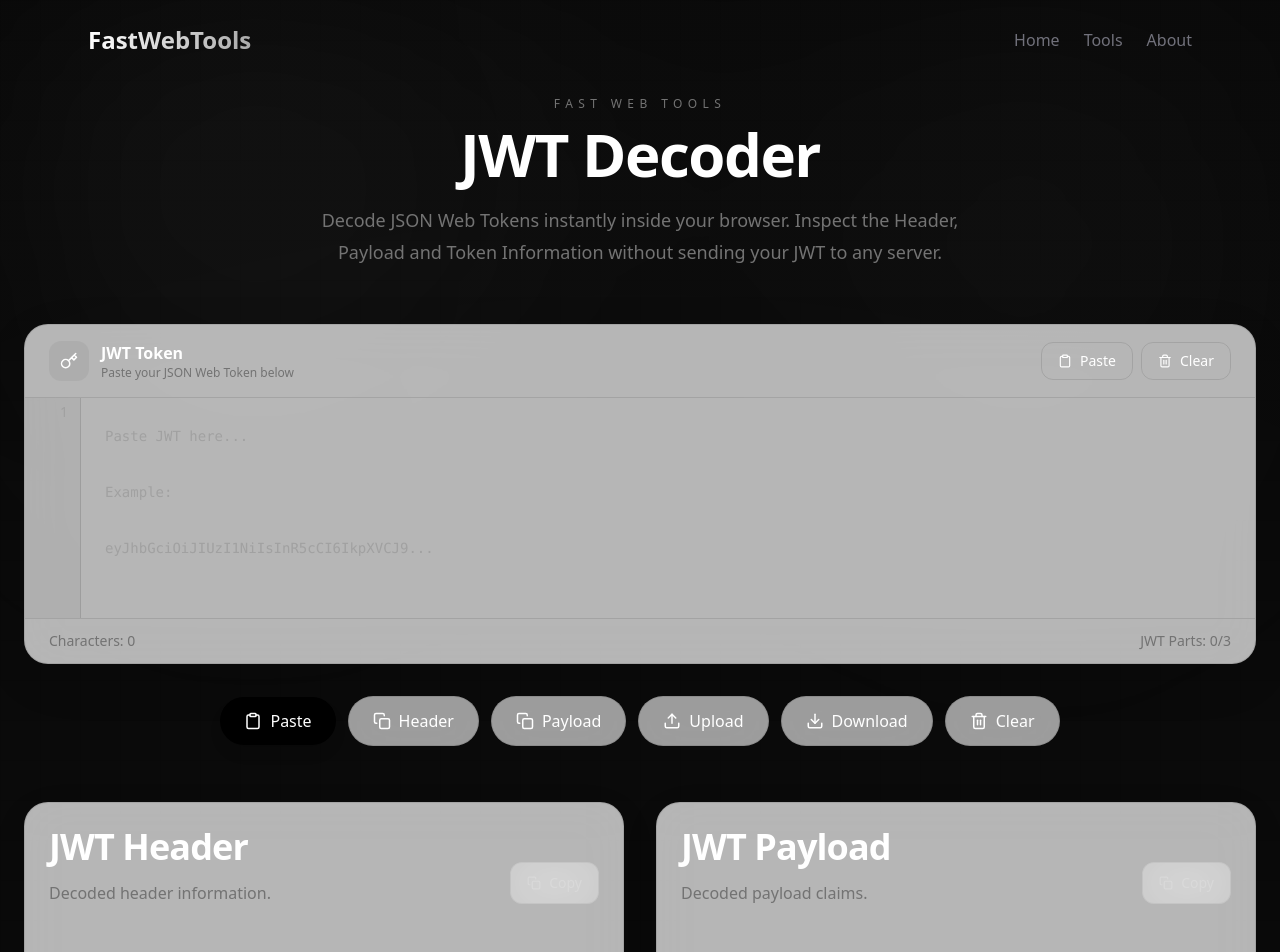
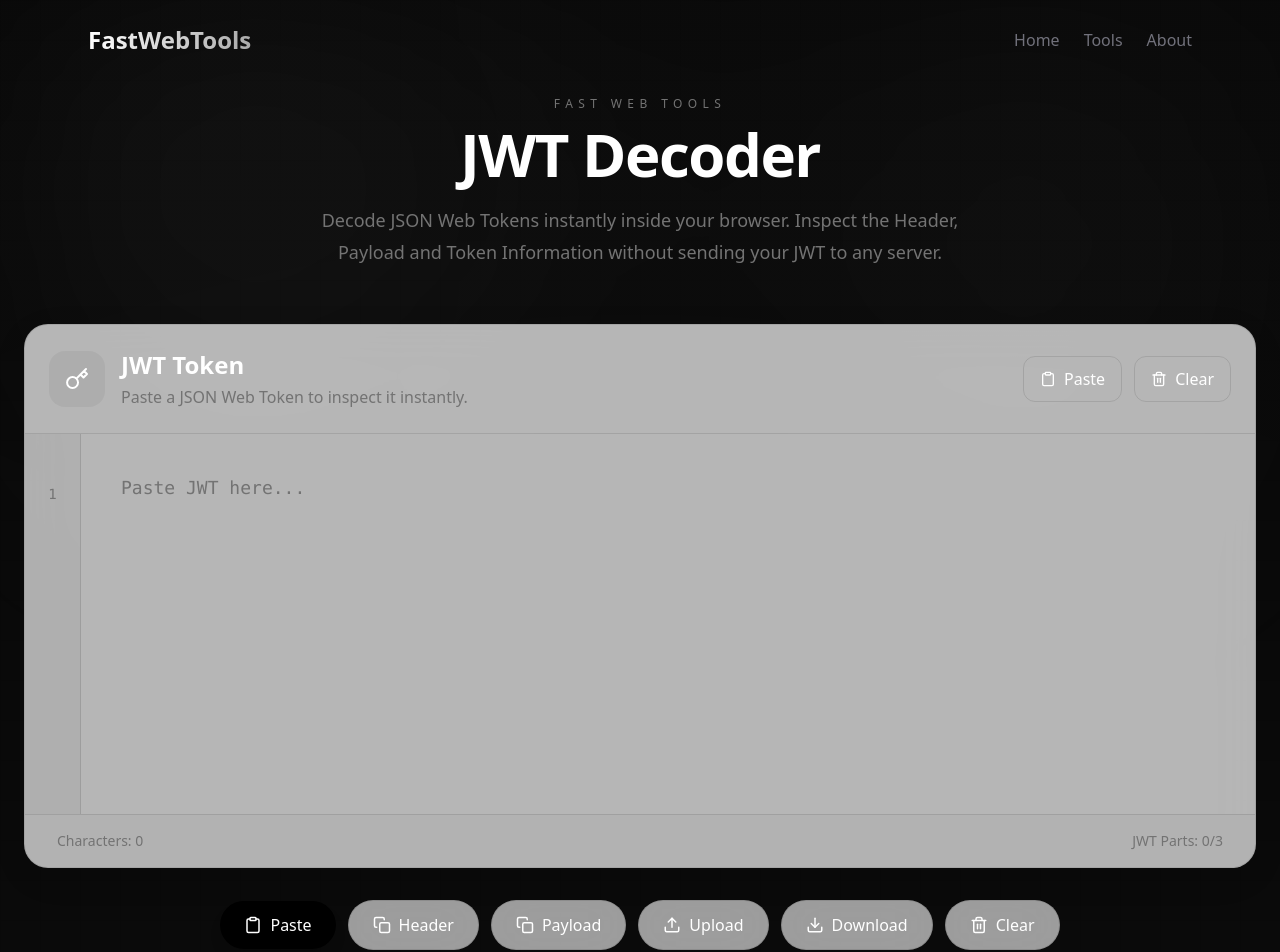
Before and after one commit to Thisarakavishka/fast-web-tools, a Next.js app: page /tools/jwt in a window 1280 px wide. Shown: the top 952 px of the page. Built offline with nearby package versions, Linux system fonts and the light colour scheme.

Commit message:
Refactor: redesign JWT decoder with reusable UI system

```diff
--- a/app/components/jwt/JwtEditor.tsx
+++ b/app/components/jwt/JwtEditor.tsx
@@ -1,6 +1,8 @@
 "use client";
 
-import { FiKey, FiClipboard, FiTrash2 } from "react-icons/fi";
+import { useEffect, useRef } from "react";
+import { FiClipboard, FiKey, FiTrash2 } from "react-icons/fi";
+import GlassCard from "../ui/GlassCard";
 
 interface JwtEditorProps {
   value: string;
@@ -15,80 +17,49 @@
   onPaste,
   onClear,
 }: JwtEditorProps) {
-  const lines = Math.max(1, value.split("\n").length);
+  const textareaRef = useRef<HTMLTextAreaElement>(null);
+  const highlightRef = useRef<HTMLPreElement>(null);
+
+  const parts = value.split(".");
+  const header = parts[0] ?? "";
+  const payload = parts[1] ?? "";
+  const signature = parts[2] ?? "";
+
+  useEffect(() => {
+    const textarea = textareaRef.current;
+    const highlight = highlightRef.current;
+
+    if (!textarea || !highlight) return;
+
+    const syncScroll = () => {
+      highlight.scrollTop = textarea.scrollTop;
+      highlight.scrollLeft = textarea.scrollLeft;
+    };
+
+    textarea.addEventListener("scroll", syncScroll);
+    return () => textarea.removeEventListener("scroll", syncScroll);
+  }, []);
 
   return (
-    <div
-      className="
-      overflow-hidden
-      rounded-3xl
-      border
-      border-black/10
-      dark:border-white/10
-      bg-white/70
-      dark:bg-white/[0.04]
-      backdrop-blur-xl
-      shadow-[0_15px_60px_rgba(0,0,0,.05)]
-      dark:shadow-[0_15px_60px_rgba(0,0,0,.35)]
-      "
-    >
-      {/* Header */}
-
-      <div
-        className="
-        flex
-        items-center
-        justify-between
-        border-b
-        border-black/10
-        dark:border-white/10
-        px-6
-        py-4
-        "
-      >
-        <div className="flex items-center gap-3">
-          <div
-            className="
-            flex
-            h-10
-            w-10
-            items-center
-            justify-center
-            rounded-xl
-            bg-black/5
-            dark:bg-white/10
-            "
-          >
-            <FiKey size={18} />
+    <GlassCard className="overflow-hidden" hover={false}>
+      <div className="flex flex-col gap-4 border-b border-black/10 dark:border-white/10 p-6 md:flex-row md:items-center md:justify-between">
+        <div className="flex items-center gap-4">
+          <div className="flex h-14 w-14 items-center justify-center rounded-2xl bg-black/5 dark:bg-white/10">
+            <FiKey size={24} />
           </div>
 
           <div>
-            <h3 className="font-semibold">JWT Token</h3>
-
-            <p className="text-xs text-neutral-500">
-              Paste your JSON Web Token below
+            <h2 className="text-2xl font-bold">JWT Token</h2>
+            <p className="mt-1 text-neutral-500">
+              Paste a JSON Web Token to inspect it instantly.
             </p>
           </div>
         </div>
 
-        <div className="flex gap-2">
+        <div className="flex flex-wrap gap-3">
           <button
             onClick={onPaste}
-            className="
-            flex
-            items-center
-            gap-2
-            rounded-xl
-            border
-            border-black/10
-            dark:border-white/10
-            px-4
-            py-2
-            text-sm
-            transition
-            hover:bg-black/5
-            dark:hover:bg-white/10
-            "
+            className="inline-flex items-center gap-2 rounded-xl border border-black/10 dark:border-white/10 px-4 py-2.5 transition hover:bg-black/5 dark:hover:bg-white/10"
           >
             <FiClipboard />
             Paste
@@ -96,21 +67,7 @@
 
           <button
             onClick={onClear}
-            className="
-            flex
-            items-center
-            gap-2
-            rounded-xl
-            border
-            border-black/10
-            dark:border-white/10
-            px-4
-            py-2
-            text-sm
-            transition
-            hover:bg-red-500
-            hover:text-white
-            "
+            className="inline-flex items-center gap-2 rounded-xl border border-black/10 dark:border-white/10 px-4 py-2.5 transition hover:bg-black/5 dark:hover:bg-white/10"
           >
             <FiTrash2 />
             Clear
@@ -118,84 +75,57 @@
         </div>
       </div>
 
-      {/* Editor */}
-
-      <div className="flex h-[220px] overflow-hidden">
-        {/* Line Numbers */}
-
-        <div
-          className="
-          w-14
-          shrink-0
-          border-r
-          border-black/10
-          dark:border-white/10
-          bg-black/[0.03]
-          dark:bg-white/[0.03]
-          text-right
-          text-sm
-          text-neutral-400
-          select-none
-          "
-        >
-          {Array.from({ length: lines }).map((_, index) => (
-            <div key={index} className="h-7 pr-3 leading-7">
-              {index + 1}
+      <div className="relative flex h-[380px] overflow-hidden">
+        <div className="w-14 shrink-0 border-r border-black/10 dark:border-white/10 bg-black/[0.03] dark:bg-white/[0.03] py-10 text-center font-mono text-sm text-neutral-500 select-none">
+          {Array.from({ length: Math.max(value.split("\n").length, 1) }).map((_, i) => (
+            <div key={i} className="leading-10">
+              {i + 1}
             </div>
           ))}
         </div>
 
-        {/* Textarea */}
+        <div className="relative flex-1">
+          {!value && (
+            <div className="pointer-events-none absolute left-10 top-10 z-10 font-mono text-lg text-neutral-500">
+              Paste JWT here...
+            </div>
+          )}
 
-        <textarea
-          value={value}
-          spellCheck={false}
-          autoComplete="off"
-          autoCorrect="off"
-          autoCapitalize="off"
-          onChange={(e) => onChange(e.target.value)}
-          placeholder="Paste JWT here...
+          <pre
+            ref={highlightRef}
+            className="pointer-events-none absolute inset-0 overflow-auto whitespace-pre-wrap break-all p-10 font-mono text-[17px] leading-10 select-none"
+          >
+            <span className="text-orange-400">{header}</span>
+            {payload && (
+              <>
+                <span className="text-pink-500">.</span>
+                <span className="text-violet-400">{payload}</span>
+              </>
+            )}
+            {signature && (
+              <>
+                <span className="text-pink-500">.</span>
+                <span className="text-emerald-400">{signature}</span>
+              </>
+            )}
+          </pre>
 
-Example:
-
-eyJhbGciOiJIUzI1NiIsInR5cCI6IkpXVCJ9...
-"
-          className="
-          h-full
-          w-full
-          resize-none
-          bg-transparent
-          p-6
-          font-mono
-          text-[14px]
-          leading-7
-          outline-none
-          placeholder:text-neutral-400
-          break-all
-          "
-        />
+          <textarea
+            ref={textareaRef}
+            value={value}
+            onChange={(e) => onChange(e.target.value)}
+            spellCheck={false}
+            autoCorrect="off"
+            autoCapitalize="off"
+            className="absolute inset-0 h-full w-full resize-none overflow-auto bg-transparent p-10 font-mono text-[17px] leading-10 text-transparent caret-white outline-none"
+          />
+        </div>
       </div>
 
-      {/* Footer */}
-
-      <div
-        className="
-        flex
-        items-center
-        justify-between
-        border-t
-        border-black/10
-        dark:border-white/10
-        px-6
-        py-3
-        text-sm
-        text-neutral-500
-        "
-      >
+      <div className="flex items-center justify-between border-t border-black/10 dark:border-white/10 bg-black/[0.02] dark:bg-white/[0.03] px-8 py-4 text-sm text-neutral-500">
         <span>Characters: {value.length.toLocaleString()}</span>
-
-        <span>JWT Parts: {value ? value.split(".").length : 0}/3</span>
+        <span>JWT Parts: {parts.filter(Boolean).length}/3</span>
       </div>
-    </div>
+    </GlassCard>
   );
 }
--- a/app/components/ui/CodeViewer.tsx
+++ b/app/components/ui/CodeViewer.tsx
@@ -30,21 +30,42 @@
 }: CodeViewerProps) {
   const lines = useMemo(() => {
     if (!code) return [];
-
     return code.split("\n");
   }, [code]);
 
   return (
-    <GlassCard>
+    <GlassCard hover={false}>
       {/* Header */}
 
-      <div className="flex items-center justify-between p-6 border-b border-black/10 dark:border-white/10">
-        <SectionTitle title={title} description={description} />
-
-        <CopyButton text={copyText ?? code} disabled={!code} />
+      <div
+        className="
+          flex
+          flex-col
+          gap-5
+          border-b
+          border-black/10
+          dark:border-white/10
+          p-6
+          md:flex-row
+          md:items-start
+          md:justify-between
+        "
+      >
+        <div className="flex-1">
+          <SectionTitle
+            size="sm"
+            title={title}
+            description={description}
+          />
         </div>
 
-      {/* Empty */}
+        <CopyButton
+          text={copyText ?? code}
+          disabled={!code}
+        />
+      </div>
+
+      {/* Empty State */}
 
       {!code ? (
         <EmptyState
@@ -53,21 +74,21 @@
           description={emptyDescription}
         />
       ) : (
-        <div className="overflow-auto">
-          {/* Top Bar */}
+        <>
+          {/* Toolbar */}
 
           <div
             className="
               flex
               items-center
               justify-between
-            px-6
-            py-3
               border-b
               border-black/10
               dark:border-white/10
-            bg-black/[0.02]
+              bg-black/[0.03]
               dark:bg-white/[0.03]
+              px-6
+              py-3
             "
           >
             <span className="text-sm font-medium text-neutral-500">
@@ -75,33 +96,37 @@
             </span>
 
             <span className="text-sm text-neutral-500">
-              {lines.length} lines
+              {lines.length} {lines.length === 1 ? "line" : "lines"}
             </span>
           </div>
 
           {/* Code */}
 
-          <div className="flex min-h-[320px]">
+          <div className="flex min-h-[320px] overflow-hidden">
+
             {/* Line Numbers */}
 
             <div
               className="
+                w-14
                 shrink-0
                 border-r
                 border-black/10
                 dark:border-white/10
                 bg-black/[0.02]
                 dark:bg-white/[0.02]
-              px-4
                 py-6
-              text-right
+                text-center
                 text-sm
-              text-neutral-400
+                text-neutral-500
                 select-none
               "
             >
               {lines.map((_, index) => (
-                <div key={index} className="h-7 leading-7">
+                <div
+                  key={index}
+                  className="h-8 leading-8"
+                >
                   {index + 1}
                 </div>
               ))}
@@ -115,15 +140,17 @@
                 overflow-auto
                 p-6
                 font-mono
-              text-sm
-              leading-7
+                text-[15px]
+                leading-8
                 whitespace-pre
+                text-neutral-900
+                dark:text-neutral-200
               "
             >
               <code>{code}</code>
             </pre>
           </div>
-        </div>
+        </>
       )}
     </GlassCard>
   );
--- a/app/components/ui/SectionTitle.tsx
+++ b/app/components/ui/SectionTitle.tsx
@@ -6,13 +6,33 @@
   title: string;
   description?: string;
   align?: "left" | "center";
+  size?: "sm" | "md" | "lg";
 }
 
 export default function SectionTitle({
   title,
   description,
   align = "left",
+  size = "lg",
 }: SectionTitleProps) {
+  const titleSize = {
+    sm: "text-xl md:text-2xl",
+    md: "text-2xl md:text-3xl",
+    lg: "text-3xl md:text-4xl",
+  }[size];
+
+  const descriptionSize = {
+    sm: "text-sm",
+    md: "text-base",
+    lg: "text-lg",
+  }[size];
+
+  const spacing = {
+    sm: "mb-4",
+    md: "mb-6",
+    lg: "mb-8",
+  }[size];
+
   return (
     <motion.div
       initial={{
@@ -27,29 +47,31 @@
         once: true,
       }}
       transition={{
-        duration: 0.4,
+        duration: 0.35,
       }}
-      className={align === "center" ? "text-center mb-8" : "mb-8"}
+      className={`${align === "center" ? "text-center" : ""} ${spacing}`}
     >
       <h2
-        className="
-        text-3xl
-        md:text-4xl
-        font-bold
-        tracking-tight
-        "
+        className={`
+          ${titleSize}
+          font-bold
+          tracking-tight
+          text-black
+          dark:text-white
+        `}
       >
         {title}
       </h2>
 
       {description && (
         <p
-          className="
-          mt-3
-          max-w-2xl
-          text-neutral-500
-          leading-7
-          "
+          className={`
+            mt-2
+            ${descriptionSize}
+            text-neutral-500
+            leading-relaxed
+            ${align === "center" ? "mx-auto max-w-2xl" : "max-w-2xl"}
+          `}
         >
           {description}
         </p>
```
Lines whose indentation alone changed are shown as unchanged.
